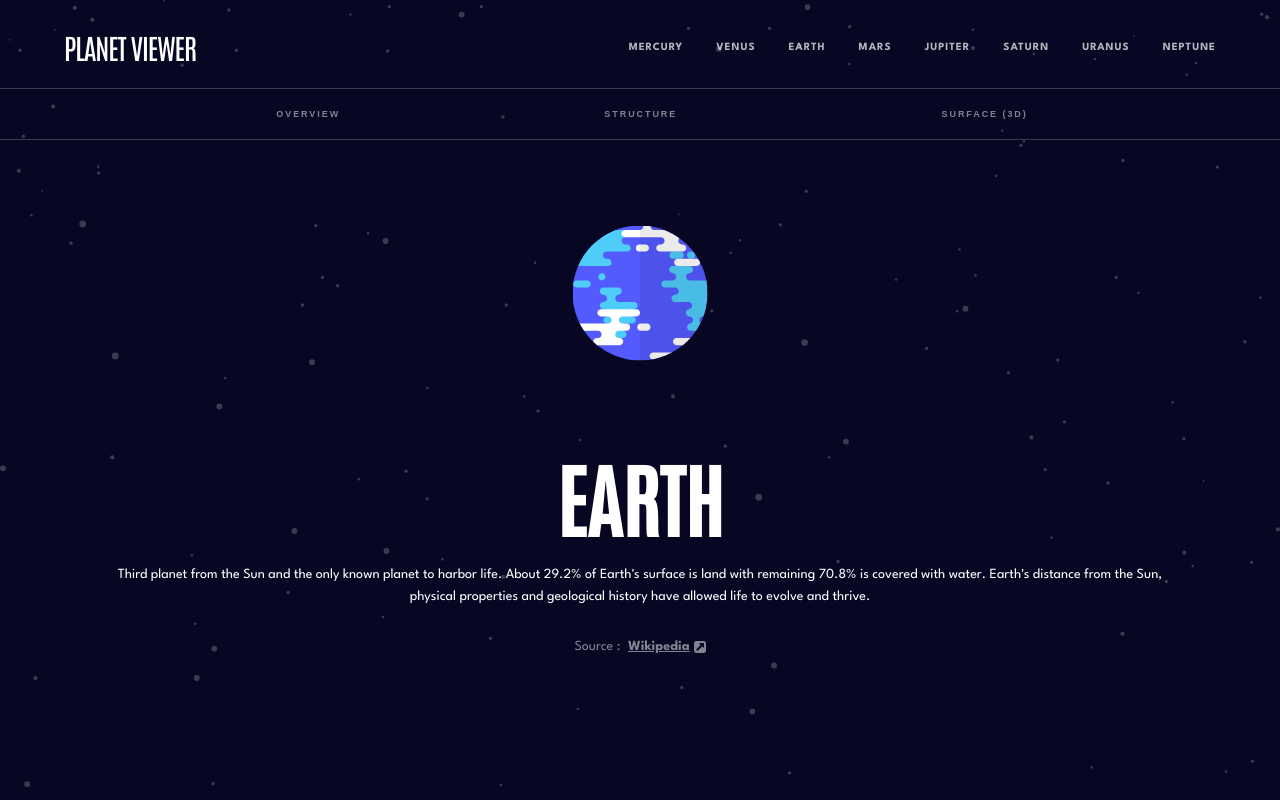
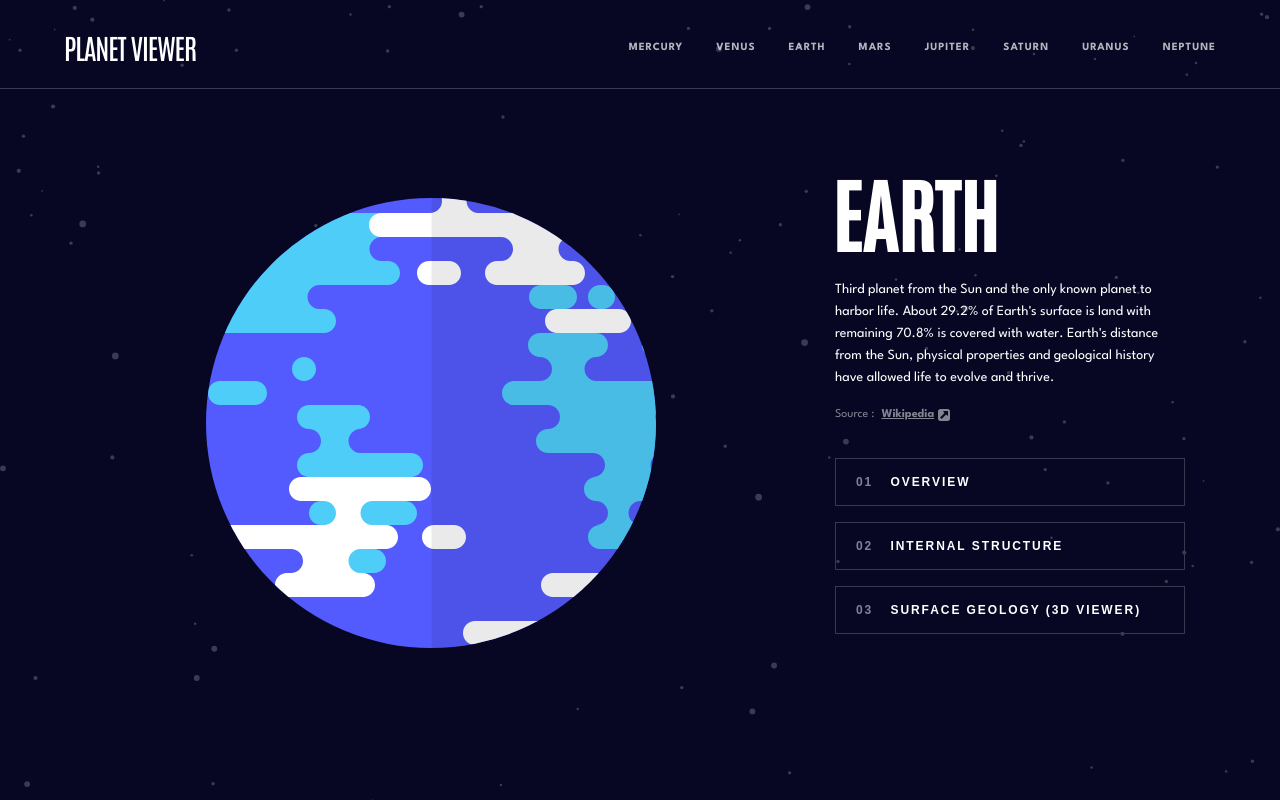
Before and after one commit to jkellerman/Planet-viewer, a React (Create React App) app: page /planet/earth in a window 1280 px wide. Built offline with nearby package versions, Linux system fonts and the light colour scheme.

Commit message:
add responsive layout for main content

```diff
--- a/src/components/Navigation.js
+++ b/src/components/Navigation.js
@@ -151,6 +151,10 @@ const HeaderContainer = styled.div`
   @media (${QUERIES.laptop}) {
     ${flexRowSpaceBetween}
   }
+
+  @media (${QUERIES.desktop}) {
+    max-width: 1336px;
+  }
 `;
 
 const Title = styled.div`
@@ -281,6 +285,9 @@ const StyledNavLink = styled(NavLink)`
     font-size: 0.6875rem;
     margin-left: unset;
     letter-spacing: 1px;
+  }
+
+  @media (${QUERIES.laptop}) {
     opacity: 0.7;
 
     &:hover {
--- a/src/components/Planet.js
+++ b/src/components/Planet.js
@@ -1,6 +1,7 @@
 import { useParams } from "react-router-dom";
 import styled from "styled-components";
 import data from "../data/data.json";
+import { QUERIES } from "../utils/variables";
 
 const Planet = () => {
   const { planetName } = useParams();
@@ -19,10 +20,31 @@ const PlanetContainer = styled.div`
   align-items: center;
   width: 100%;
   height: 305px;
+
+  @media (${QUERIES.tablet}) {
+    grid-column: 1 / span 2;
+    width: unset;
+    min-height: 422.781px;
+  }
+
+  @media (${QUERIES.laptop}) {
+    grid-row: 1 / span 3;
+    min-height: unset;
+  }
 `;
 
 const StyledImg = styled.img`
   transform: scale(0.3);
+
+  @media (${QUERIES.tablet}) {
+    transform: unset;
+    width: calc(100% / 1.58);
+  }
+
+  @media (${QUERIES.laptop}) {
+    width: 100%;
+    transform: translateX(-1.5rem);
+  }
 `;
 
 export default Planet;
--- a/src/components/PlanetDescription.js
+++ b/src/components/PlanetDescription.js
@@ -33,8 +33,17 @@ const PlanetDescriptionContainer = styled.div`
   margin-bottom: 1.75rem;
   font-size: 0.6875rem;
 
+  @media (${QUERIES.tablet}) {
+    text-align: start;
+  }
+
   @media (${QUERIES.laptop}) {
     font-size: 0.875rem;
+    grid-area: 1 / 3;
+    grid-row: 1 / span 2;
+    align-self: center;
+    transform: translateY(-2rem);
+    max-width: 350px;
   }
 
   p {
@@ -42,6 +51,19 @@ const PlanetDescriptionContainer = styled.div`
     margin: 0 auto;
     line-height: 22px;
     margin-bottom: 2rem;
+
+    @media (${QUERIES.tablet}) {
+      margin: 0 0 2rem;
+      width: 80%;
+      height: 110px;
+    }
+
+    @media (${QUERIES.laptop}) {
+      font-size: 0.875rem;
+      width: 95%;
+      height: 154px;
+      margin: 0;
+    }
   }
 `;
 
@@ -50,6 +72,15 @@ const Source = styled.div`
   justify-content: center;
   align-items: center;
   gap: 4px;
+
+  @media (${QUERIES.tablet}) {
+    justify-content: flex-start;
+    font-size: 0.75rem;
+  }
+
+  @media (${QUERIES.laptop}) {
+    transform: translateY(-1.5rem);
+  }
 
   span,
   a {
@@ -74,6 +105,7 @@ const Name = styled.h1`
 
   @media (${QUERIES.laptop}) {
     font-size: 5rem;
+    transform: translateX(-0.2rem);
   }
 `;
 
--- a/src/components/PlanetFactsContainer.js
+++ b/src/components/PlanetFactsContainer.js
@@ -2,6 +2,7 @@ import styled from "styled-components";
 import Tabs from "./Tabs";
 import Planet from "./Planet";
 import PlanetDescription from "./PlanetDescription";
+import { QUERIES } from "../utils/variables";
 
 const PlanetFactsContainer = () => {
   return (
@@ -18,6 +19,27 @@ const PlanetFactsContainer = () => {
 const Container = styled.div`
   display: flex;
   flex-direction: column;
+
+  @media (${QUERIES.tablet}) {
+    display: grid;
+    justify-items: center;
+    align-items: center;
+    width: 90%;
+    margin: 1.6875rem auto;
+    grid-template-columns: repeat(2, 1fr);
+  }
+
+  @media (${QUERIES.laptop}) {
+    max-width: 1110px;
+    min-height: 668px;
+    margin: 0 auto;
+    grid-template-columns: repeat(3, 1fr);
+    grid-template-rows: 150px 1fr 150px;
+  }
+
+  @media (${QUERIES.desktop}) {
+    margin-top: 2.5rem;
+  }
 `;
 
 export default PlanetFactsContainer;
--- a/src/components/Tabs.js
+++ b/src/components/Tabs.js
@@ -1,22 +1,23 @@
 import styled from "styled-components";
 import { COLORS, FONTWEIGHT } from "../utils/variables";
-import { setupBorder } from "../utils/helpers";
+import { centerDiv, setupBorder } from "../utils/helpers";
+import { QUERIES } from "../utils/variables";
 
 const Tabs = () => {
   return (
     <TabsContainer>
       <TabList>
         <Tab type="button">
-          <span>01&nbsp;</span>
+          <Num>01&nbsp;</Num>
           overview
         </Tab>
         <Tab type="button">
-          <span>02&nbsp;</span>
-          structure
+          <Num>02&nbsp;</Num>
+          <ExtraText>internal&nbsp;</ExtraText>structure
         </Tab>
         <Tab type="button">
-          <span>03&nbsp;</span>
-          surface (3d)
+          <Num>03&nbsp;</Num>
+          surface <ExtraText>&nbsp;geology (3d viewer)</ExtraText>
         </Tab>
       </TabList>
     </TabsContainer>
@@ -26,12 +27,42 @@ const Tabs = () => {
 const TabsContainer = styled.div`
   min-width: 100vw;
   border-bottom: ${setupBorder};
+
+  @media (${QUERIES.tablet}) {
+    min-width: unset;
+    width: 100%;
+    display: flex;
+    align-items: center;
+    grid-area: 2 / 2;
+    border-bottom: none;
+  }
+
+  @media (${QUERIES.laptop}) {
+    grid-area: 3 / 3;
+    transform: translateY(-8.5rem);
+    max-width: 350px;
+  }
 `;
 
 const TabList = styled.div`
   display: flex;
   justify-content: space-evenly;
   align-items: center;
+  ${centerDiv}
+  gap: 3rem;
+
+  @media (${QUERIES.mobileS}) {
+    gap: 1.5rem;
+  }
+
+  @media (${QUERIES.tablet}) {
+    flex-direction: column;
+    gap: 1rem;
+    justify-content: center;
+    align-items: flex-end;
+    width: 100%;
+    margin: unset;
+  }
 `;
 
 const Tab = styled.button`
@@ -44,10 +75,39 @@ const Tab = styled.button`
   border: none;
   padding: 1.25rem 0 1rem;
   border-bottom: ${setupBorder({ width: 4, color: "transparent" })};
-  transform: translateX(0.75rem);
+  white-space: nowrap;
 
-  span {
-    display: none;
+  @media (${QUERIES.tablet}) {
+    height: 48px;
+    display: flex;
+    align-items: center;
+    padding: 0.75rem 1.25rem;
+    max-width: 281px;
+    width: 100%;
+    border: ${setupBorder({})};
+    color: ${COLORS.primary};
+  }
+
+  @media (${QUERIES.laptop}) {
+    max-width: unset;
+    font-size: 0.75rem;
+  }
+`;
+
+const Num = styled.span`
+  display: none;
+
+  @media (${QUERIES.tablet}) {
+    display: inline;
+    color: ${COLORS.secondary};
+    margin-right: 12px;
+  }
+`;
+
+const ExtraText = styled.span`
+  display: none;
+  @media (${QUERIES.tablet}) {
+    display: inline;
   }
 `;
 
```
